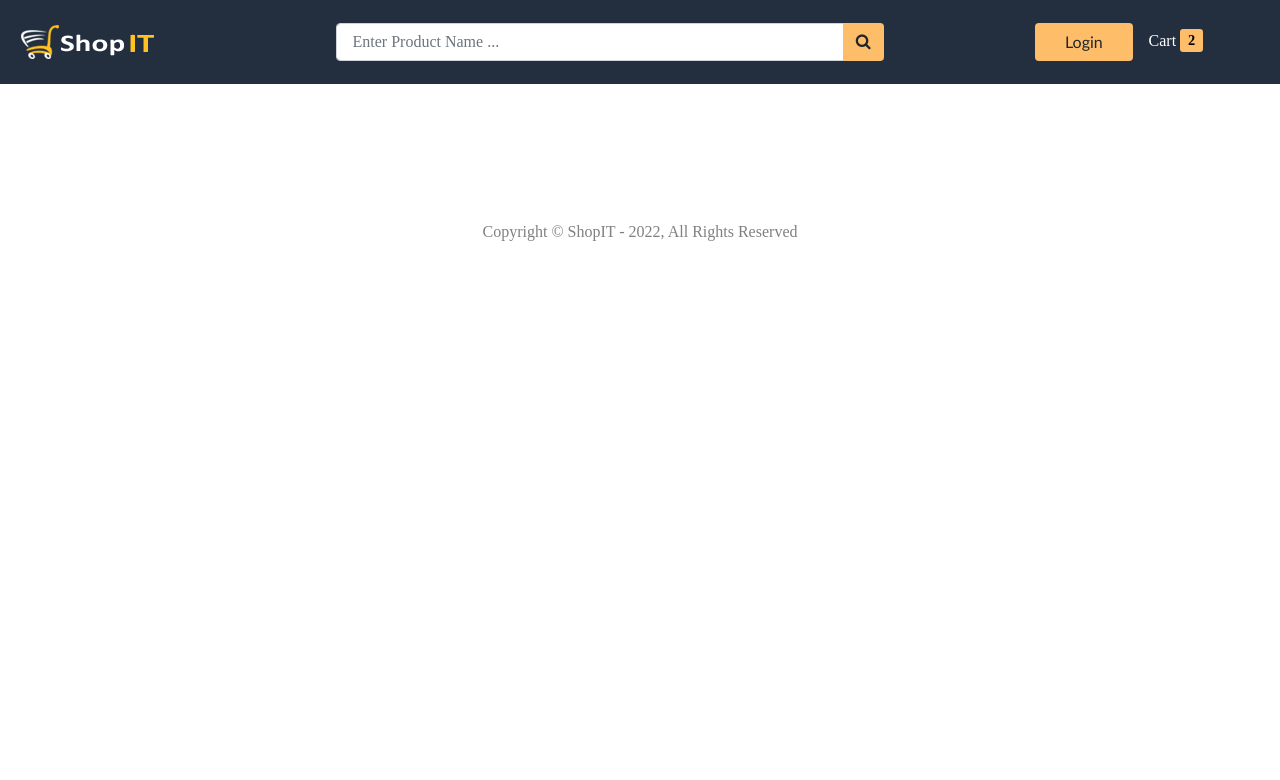
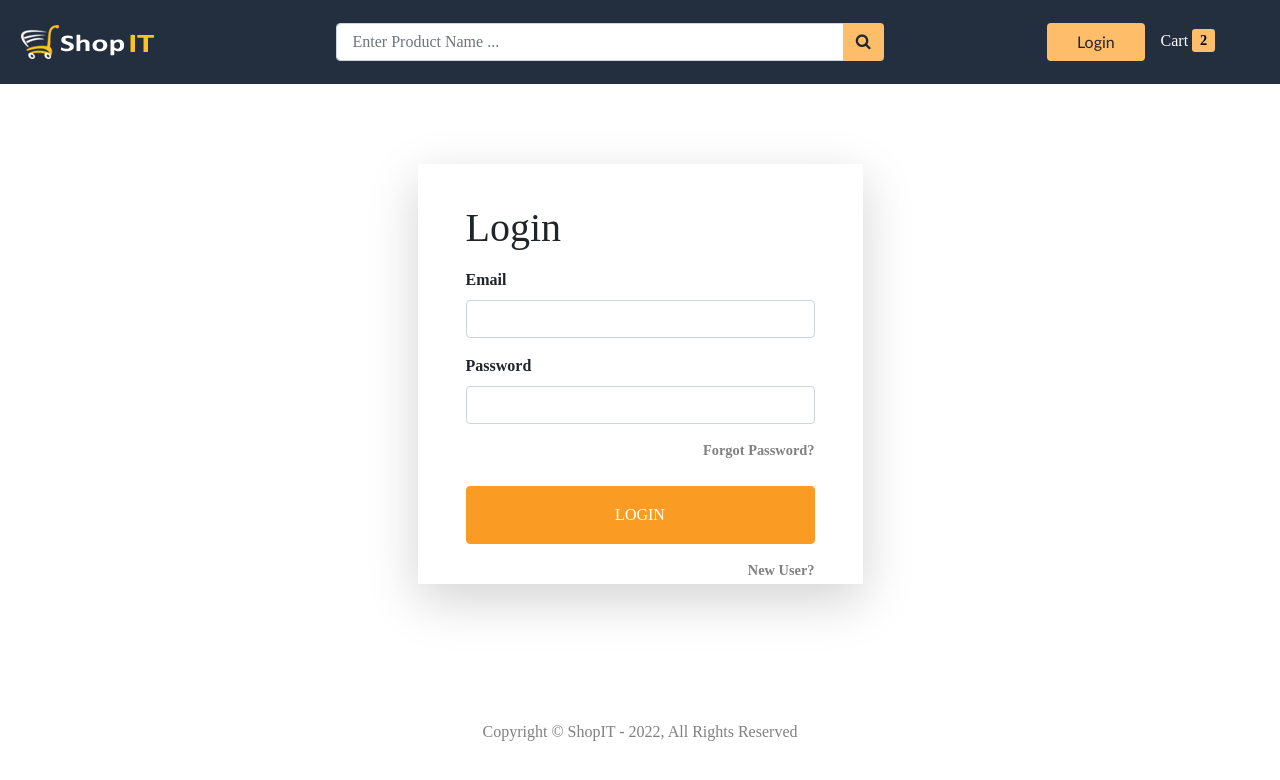
Before and after one commit to gsunil1996/shopIt, a React (Create React App) app in the folder frontend/: page /login in a window 1280 px wide. Shown: the top 780 px of the page. Built offline with nearby package versions, Linux system fonts and the light colour scheme; a web font is replaced by a local one; what react-alert-template-basic would draw is missing.

Commit message:
login page added

```diff
--- a/frontend/src/App.js
+++ b/frontend/src/App.js
@@ -5,6 +5,7 @@
 import Footer from './components/layouts/Footer';
 import Header from './components/layouts/Header';
 import ProductDetails from './components/product/ProductDetails';
+import Login from './components/user/Login';
 
 
 const App = () => {
@@ -16,6 +17,8 @@
           <Route path="/" component={Home} exact />
           <Route path="/search/:keyword" component={Home} />
           <Route path="/product/:id" component={ProductDetails} exact />
+
+          <Route path="/login" component={Login} />
         </div>
         <Footer />
       </BrowserRouter>
--- a/frontend/src/components/layouts/Header.jsx
+++ b/frontend/src/components/layouts/Header.jsx
@@ -19,9 +19,9 @@
         </div>
 
         <div className="col-12 col-md-3 mt-4 mt-md-0 text-center">
-          <button className="btn" id="login_btn">
+          <Link to="/login" className="btn ml-4" id="login_btn">
             Login
-          </button>
+          </Link>
 
           <span id="cart" className="ml-3">
             Cart
--- /dev/null
+++ b/frontend/src/components/user/Login.jsx
@@ -0,0 +1,97 @@
+import React, { useEffect, useState } from 'react';
+import { useAlert } from "react-alert";
+import { useDispatch, useSelector } from "react-redux";
+import Loader from "../layouts/Loader";
+import MetaData from "../layouts/MetaData";
+import { Link } from "react-router-dom";
+import { login, clearErrors } from "../../redux/actions/userActions";
+
+
+const Login = ({ history, location }) => {
+
+    const [email, setEmail] = useState("");
+    const [password, setPassword] = useState("");
+
+    const alert = useAlert();
+    const dispatch = useDispatch();
+
+    const { isAuthenticated, error, loading } = useSelector(
+      (state) => state.auth
+    );
+
+    // const redirect = location.search ? location.search.split("=")[1] : "/";
+
+    useEffect(() => {
+      if (isAuthenticated) {
+        history.push("/");
+      }
+
+      if (error) {
+        alert.error(error);
+        dispatch(clearErrors());
+      }
+    }, [dispatch, alert, isAuthenticated, error, history]);
+
+    const submitHandler = (e) => {
+      e.preventDefault();
+      dispatch(login(email, password));
+    };
+
+  return (
+    <div>
+      {loading ? (
+        <Loader />
+      ) : (
+        <>
+          <MetaData title={"Login"} />
+          <div className="row wrapper">
+            <div className="col-10 col-lg-5">
+              <form className="shadow-lg" onSubmit={submitHandler}>
+                <h1 className="mb-3">Login</h1>
+                <div className="form-group">
+                  <label htmlFor="email_field">Email</label>
+                  <input
+                    type="email"
+                    id="email_field"
+                    className="form-control"
+                    value={email}
+                    onChange={(e) => setEmail(e.target.value)}
+                  />
+                </div>
+
+                <div className="form-group">
+                  <label htmlFor="password_field">Password</label>
+                  <input
+                    type="password"
+                    id="password_field"
+                    className="form-control"
+                    value={password}
+                    onChange={(e) => setPassword(e.target.value)}
+                  />
+                </div>
+
+                <Link to="/password/forgot" className="float-right mb-4">
+                  Forgot Password?
+                </Link>
+
+                <button
+                  id="login_button"
+                  type="submit"
+                  className="btn btn-block py-3"
+                >
+                  LOGIN
+                </button>
+
+                <Link to="/register" className="float-right mt-3">
+                  New User?
+                </Link>
+              </form>
+            </div>
+          </div>
+        </>
+      )}
+    </div>
+  );
+}
+
+export default Login
--- /dev/null
+++ b/frontend/src/redux/actions/userActions.js
@@ -0,0 +1,42 @@
+import axios from "axios";
+
+import {
+  LOGIN_REQUEST,
+  LOGIN_SUCCESS,
+  LOGIN_FAIL,
+  CLEAR_ERRORS,
+} from "../constants/userConstants";
+
+
+// Login
+export const login = (email, password) => async (dispatch) => {
+    try {
+
+        dispatch({ type: LOGIN_REQUEST })
+
+        const config = {
+            headers: {
+                'Content-Type': 'application/json'
+            }
+        }
+
+        const { data } = await axios.post('/api/v1/login', { email, password }, config)
+
+        dispatch({
+            type: LOGIN_SUCCESS,
+            payload: data.user
+        })
+
+    } catch (error) {
+        dispatch({
+            type: LOGIN_FAIL,
+            payload: error.response.data.message
+        })
+    }
+}
+
+
+//clear Error
+export const clearErrors = () => async (dispatch) => {
+  dispatch({ type: CLEAR_ERRORS });
+};
--- /dev/null
+++ b/frontend/src/redux/constants/userConstants.js
@@ -0,0 +1,5 @@
+export const LOGIN_REQUEST = "LOGIN_REQUEST";
+export const LOGIN_SUCCESS = "LOGIN_SUCCESS";
+export const LOGIN_FAIL = "LOGIN_FAIL";
+
+export const CLEAR_ERRORS = "CLEAR_ERRORS";
--- /dev/null
+++ b/frontend/src/redux/reducers/userReducers.js
@@ -0,0 +1,44 @@
+import {
+  LOGIN_REQUEST,
+  LOGIN_SUCCESS,
+  LOGIN_FAIL,
+  CLEAR_ERRORS,
+} from "../constants/userConstants";
+
+export const authReducer = (state = { user: {} }, action) => {
+    switch (action.type) {
+
+        case LOGIN_REQUEST:
+            return {
+                ...state,
+                loading: true,
+                isAuthenticated: false,
+            }
+
+        case LOGIN_SUCCESS:
+            return {
+                ...state,
+                loading: false,
+                isAuthenticated: true,
+                user: action.payload,
+            }
+
+        case LOGIN_FAIL:
+            return {
+                ...state,
+                loading: false,
+                isAuthenticated: false,
+                user: null,
+                error: action.payload
+            }
+
+        case CLEAR_ERRORS:
+            return {
+                ...state,
+                error: null,
+            }
+
+        default:
+            return state;
+    }
+}
--- a/frontend/src/redux/store.js
+++ b/frontend/src/redux/store.js
@@ -7,9 +7,12 @@
   productDetailsReducer,
 } from "../redux/reducers/productReducers";
 
+import {authReducer} from "../redux/reducers/userReducers";
+
 const reducer = combineReducers({
   products: productsReducer,
   productDetails: productDetailsReducer,
+  auth: authReducer,
 });
 
 const initialState = {};
```
Also changed, not shown: 1 other file (tests, documents, lock files or other folders).
